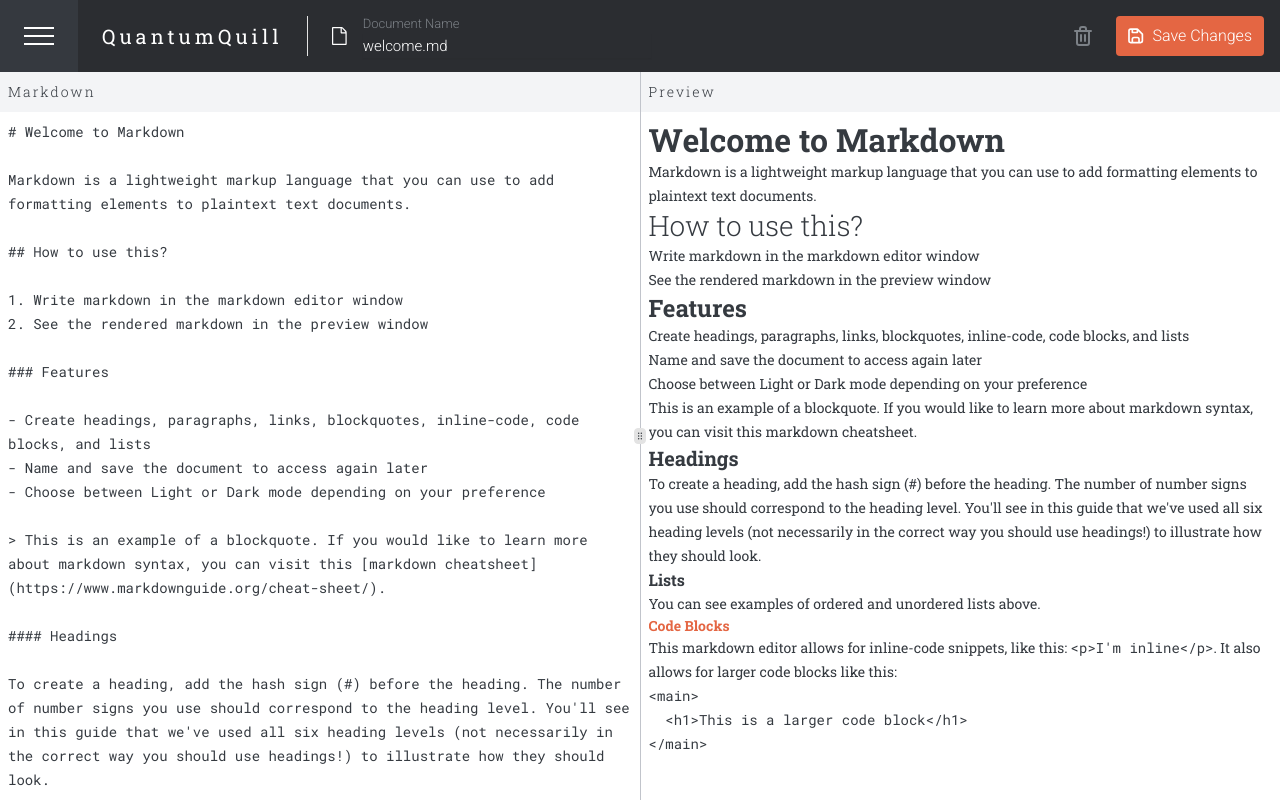
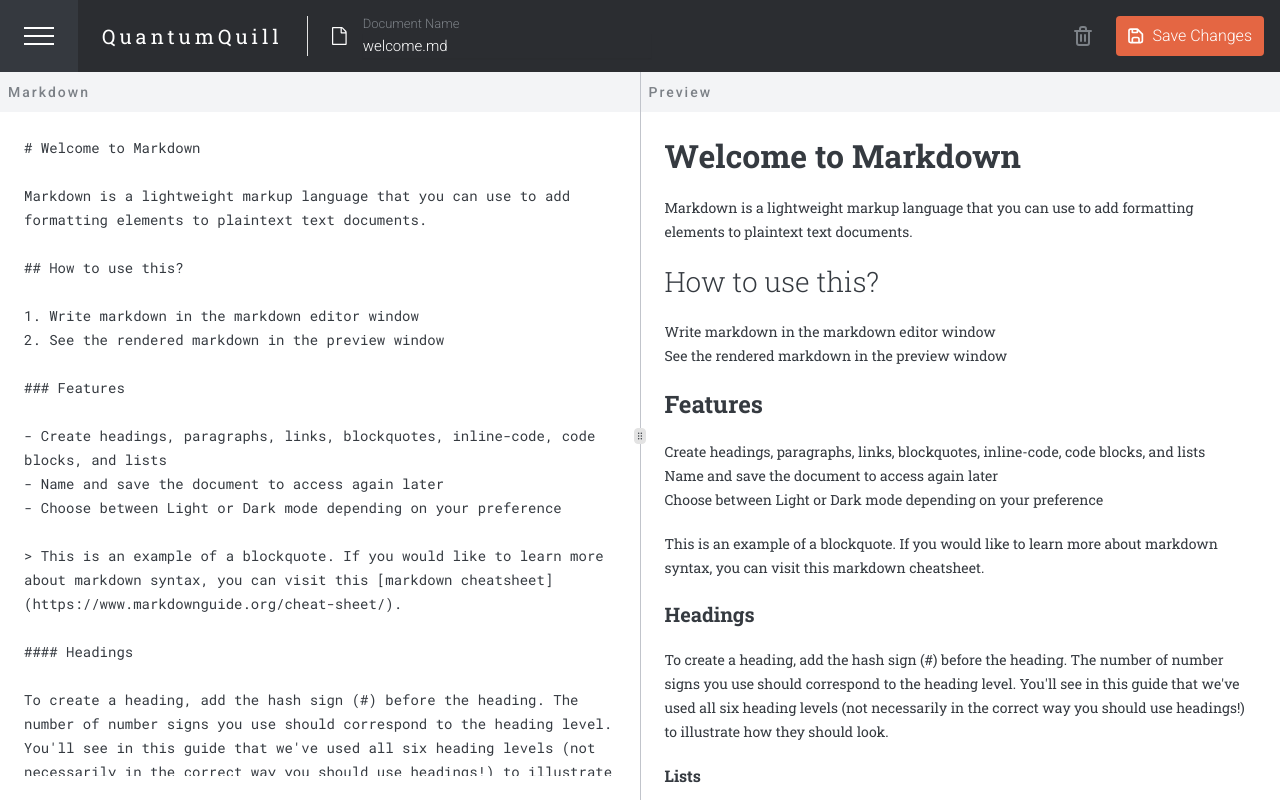
Before and after one commit to Alexjoshua14/QuantumQuill-md, a Next.js app: page / in a window 1280 px wide. Built offline with nearby package versions, Linux system fonts and the light colour scheme.

Commit message:
Refine text styling and layout

```diff
--- a/src/app/globals.css
+++ b/src/app/globals.css
@@ -129,11 +129,11 @@
 
 @layer utilities {
   .app-heading {
-    @apply text-[15px];
+    @apply text-[15px] font-sans;
   }
 
   .app-heading-secondary {
-    @apply font-light text-sm tracking-[2px];
+    @apply text-sm tracking-[2px] font-sans font-medium text-gray-400;
   }
 
   .app-body-secondary {
--- a/src/components/markdown/MarkdownSection.tsx
+++ b/src/components/markdown/MarkdownSection.tsx
@@ -47,7 +47,7 @@ const MarkdownSection: FC<MarkdownProps> = ({ parentPanelRef, toggleShowPreview
   return (
     <section className="h-full overflow-y-auto flex flex-col">
       <TitleBar title="Markdown" onDoubleClick={fullScreen} toggleShowPreview={toggleShowPreview} />
-      <div className="h-full p-2 max-w-full">
+      <div className="h-full p-6 max-w-full">
         <Suspense fallback={<div>Loading...</div>}>
           <textarea
             value={localContent}
--- a/src/components/markdown/Preview.tsx
+++ b/src/components/markdown/Preview.tsx
@@ -27,7 +27,7 @@ const Preview: FC<PreviewProps> = ({ parentPanelRef, toggleShowPreview }) => {
   return (
     <section className="h-full overflow-y-auto flex flex-col">
       <TitleBar title="Preview" onDoubleClick={fullScreen} toggleShowPreview={toggleShowPreview} />
-      <Markdown className="m-2 h-full overflow-y-auto preview">
+      <Markdown className="m-2 p-4 h-full overflow-y-auto preview flex flex-col gap-5">
         {content}
       </Markdown>
     </section>
```
